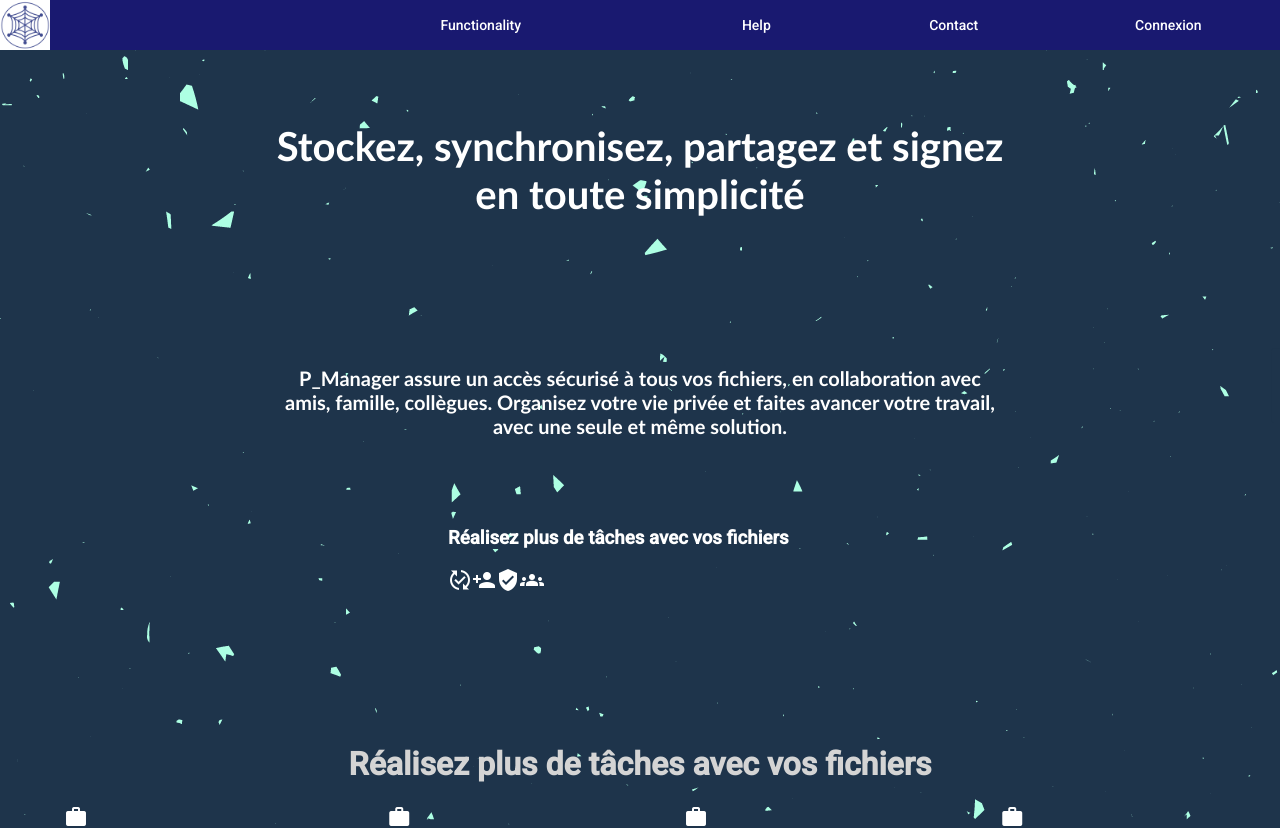
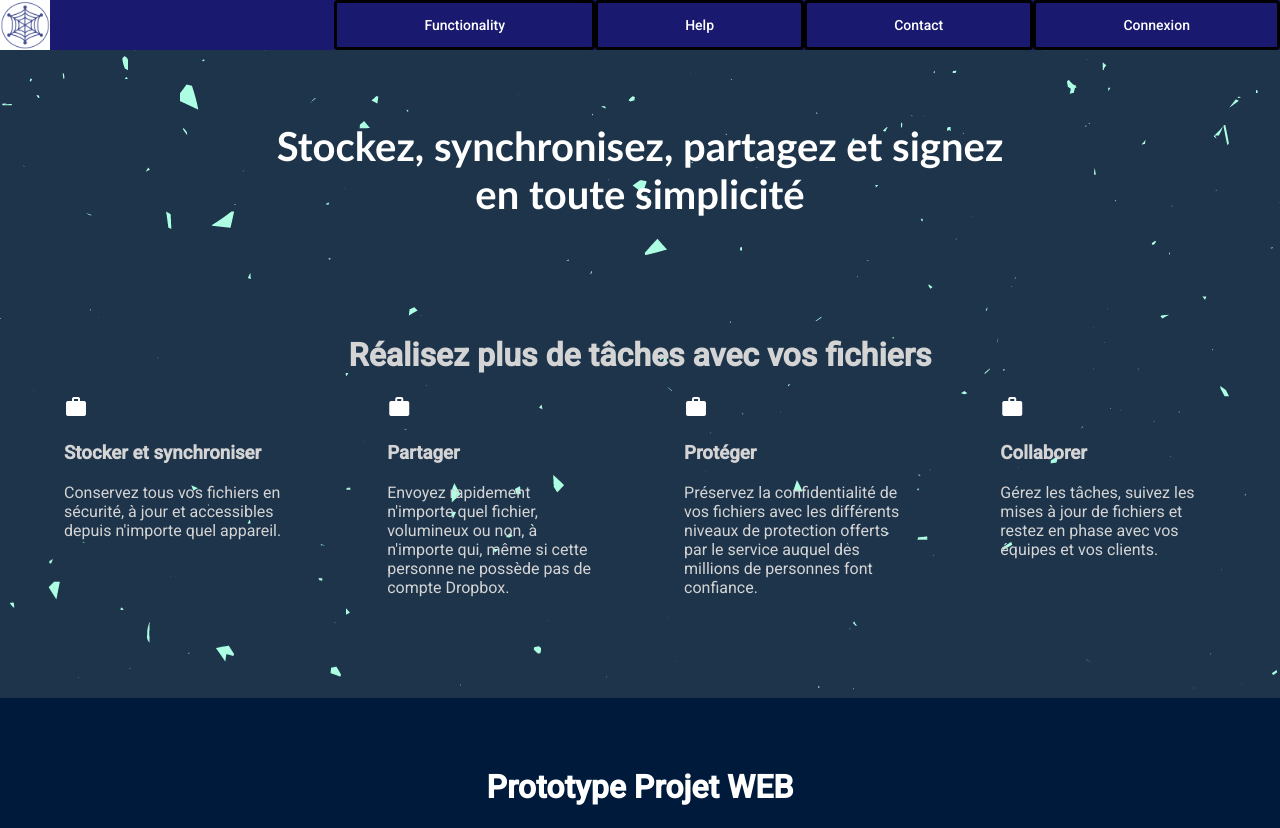
Before and after one commit to Khib0o/PWEB3TC-front, an Angular app in the folder PWEB/: page / in a window 1280 px wide. Shown: the top 828 px of the page. Built offline with nearby package versions, Linux system fonts and the light colour scheme.

Commit message:
Modification graphiques boutons

```diff
--- a/PWEB/src/app/header/header.component.css
+++ b/PWEB/src/app/header/header.component.css
@@ -2,29 +2,67 @@
     grid-area: logo;
     width: 50px;
     color: white;
+
 }
+
+.logo:active {
+    background-color: #3e8e41;
+    box-shadow: 0 5px #666;
+    transform: translateY(4px);
+  }
+
 .helps {
     grid-area: helps;
     color: white;
+    border :3px solid black;
+    transition-duration: 0.4s;
+
 }
+.helps:hover {
+    background-color: #6355cc; /* Green */
+    color: white;
+  }
+
 .contact {
     grid-area: contact;
     color: white;
+    border :3px solid black;
 }
+
+.contact:hover {
+    background-color: #6355cc; /* Green */
+    color: white;
+  }
+
 .sign {
     grid-area: sign;
     color: white;
+    border :3px solid black;
+
 }
+
+.sign:hover {
+    background-color: #6355cc; /* Green */
+    color: white;
+  }
+
 .functionality {
     grid-area: functionality;
     color: white;
+    border :3px solid black;
 }
+
+
+.functionality:hover {
+    background-color: #6355cc; /* Green */
+    color: white;
+  }
 
 .grid-component {
     background-color: midnightblue;
     display: grid;
     grid-template-areas:
-    "logo none functionality functionality helps contact sign";
+    "logo none functionality helps contact sign";
     height: 50px;
     margin-bottom: 2%;
 
--- a/PWEB/src/app/home-page/home-page.component.css
+++ b/PWEB/src/app/home-page/home-page.component.css
@@ -2,8 +2,8 @@
     display: grid;
     grid-template-areas:
         'ssp ssp'
+        'features features'
         'realisations realisations'
-        'features features'
         'footer footer';
 }
 
@@ -37,7 +37,7 @@
 }
 
 .task {
-    margin-top: 10%;
+    margin-top: 0%;
 }
 
 
--- a/PWEB/src/app/home-page/home-page.component.html
+++ b/PWEB/src/app/home-page/home-page.component.html
@@ -1,13 +1,5 @@
 <div class="grid-container">
     <app-ssp class="item1"></app-ssp>
-
-    <div class="item3">
-        <h3>Réalisez plus de tâches avec vos fichiers</h3>
-        <span class="material-icons">published_with_changes</span>
-        <span class="material-icons">person_add</span>
-        <span class="material-icons">verified_user</span>
-        <span class="material-icons">groups</span>
-    </div>
     <app-task class="task"></app-task>
     <app-footer class="footer"></app-footer>
 
--- a/PWEB/src/app/home-page/ssp/ssp.component.css
+++ b/PWEB/src/app/home-page/ssp/ssp.component.css
@@ -9,7 +9,7 @@
     text-align: center;
     padding: 20px 20px 0px 20px;
     color: white;
-    margin-bottom: 10%;
+    margin-bottom: 7.5%;
     margin-right: 20%;
     margin-left: 20%;
 }
--- a/PWEB/src/app/home-page/ssp/ssp.component.html
+++ b/PWEB/src/app/home-page/ssp/ssp.component.html
@@ -1,4 +1,3 @@
 <div class="grid-component">
     <h1>Stockez, synchronisez, partagez et signez en toute simplicité</h1>
-    <h3>P_Manager assure un accès sécurisé à tous vos fichiers, en collaboration avec amis, famille, collègues. Organisez votre vie privée et faites avancer votre travail, avec une seule et même solution.</h3>
 </div>
```
